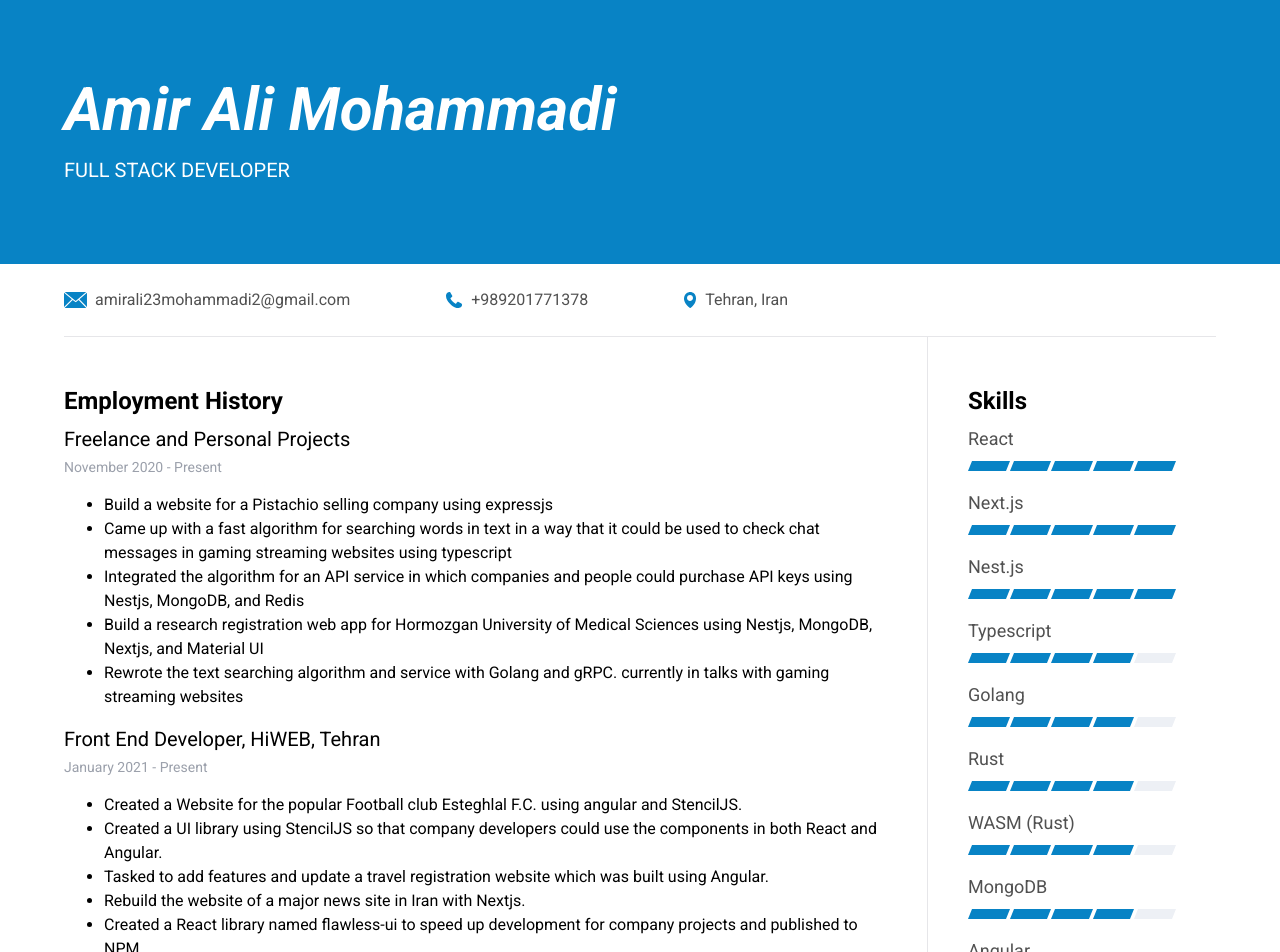
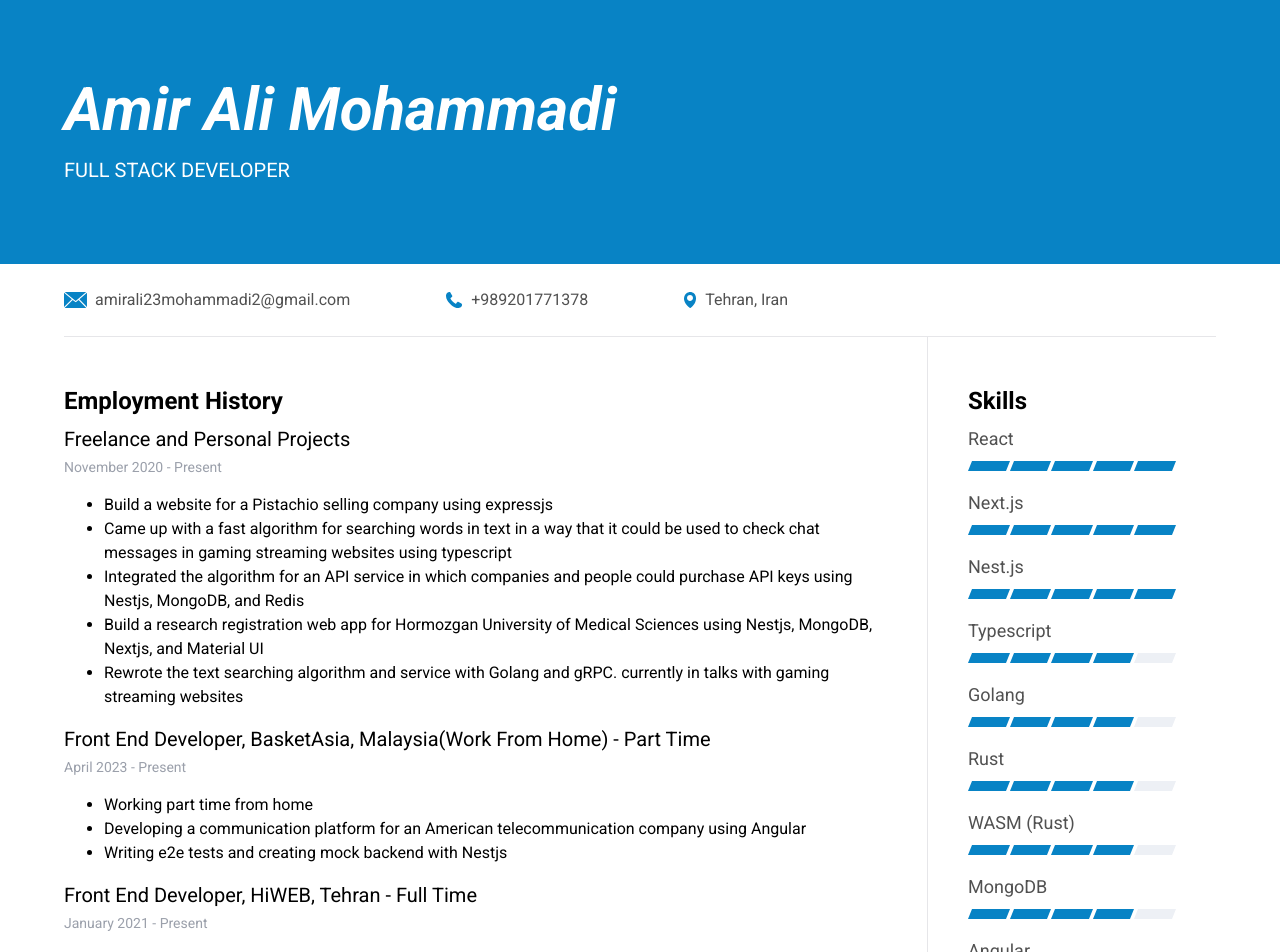
Before and after one commit to Ez-FlawLess/resume, a React (Vite) app: page / in a window 1280 px wide. Shown: the top 952 px of the page. Built offline with nearby package versions, Linux system fonts and the light colour scheme.

Commit message:
add BasketAsia

```diff
--- a/src/constants/items/info_list.constants.ts
+++ b/src/constants/items/info_list.constants.ts
@@ -17,7 +17,17 @@ export const INFO_LIST: InfoI[] = [
                 ],
             },
             {
-                title: "Front End Developer, HiWEB, Tehran",
+                title: "Front End Developer, BasketAsia, Malaysia(Work From Home) - Part Time",
+                from: "April 2023",
+                to: "Present",
+                works: [
+                    "Working part time from home",
+                    "Developing a communication platform for an American telecommunication company using Angular",
+                    "Writing e2e tests and creating mock backend with Nestjs",
+                ],
+            },
+            {
+                title: "Front End Developer, HiWEB, Tehran - Full Time",
                 from: "January 2021",
                 to: "Present",
                 works: [
```
